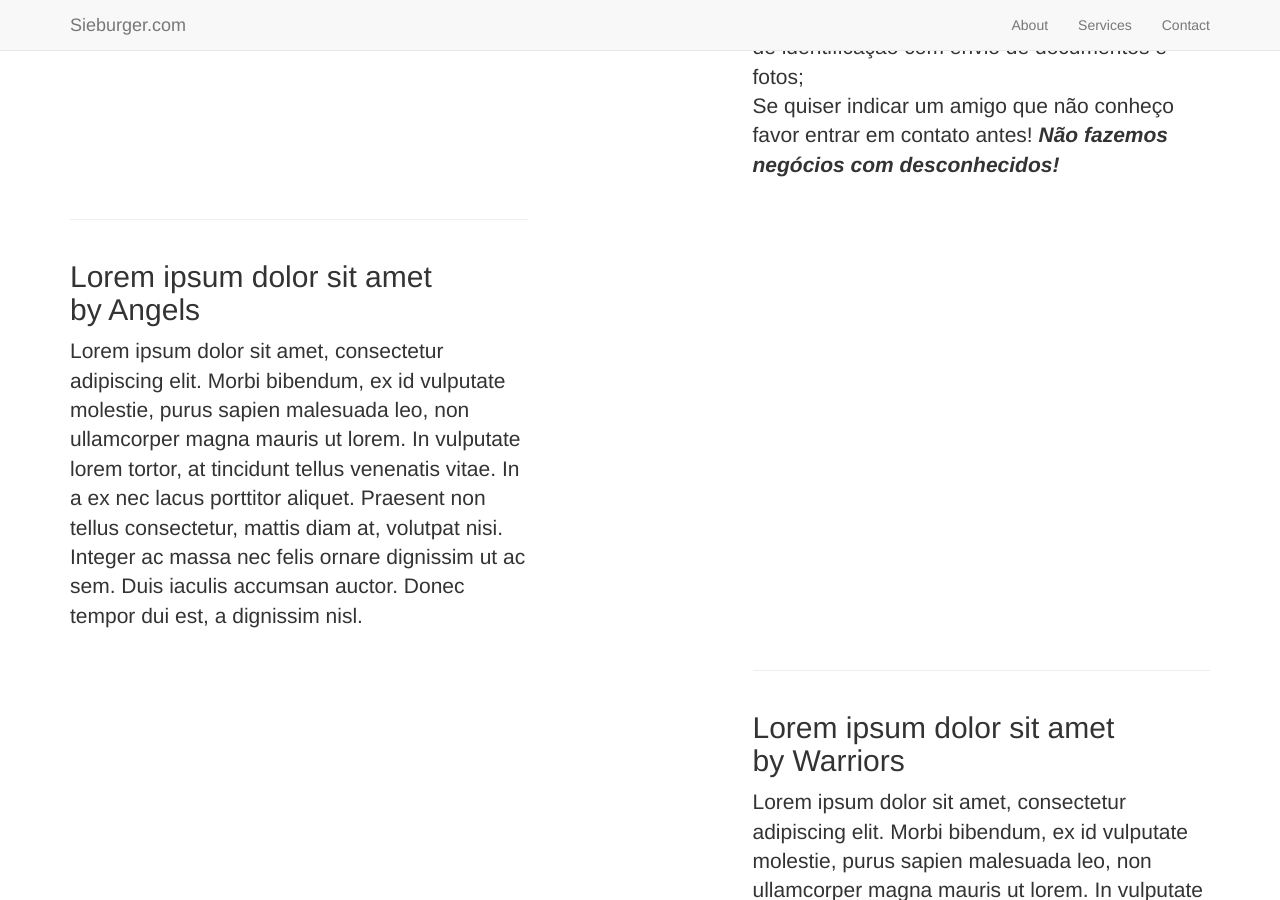
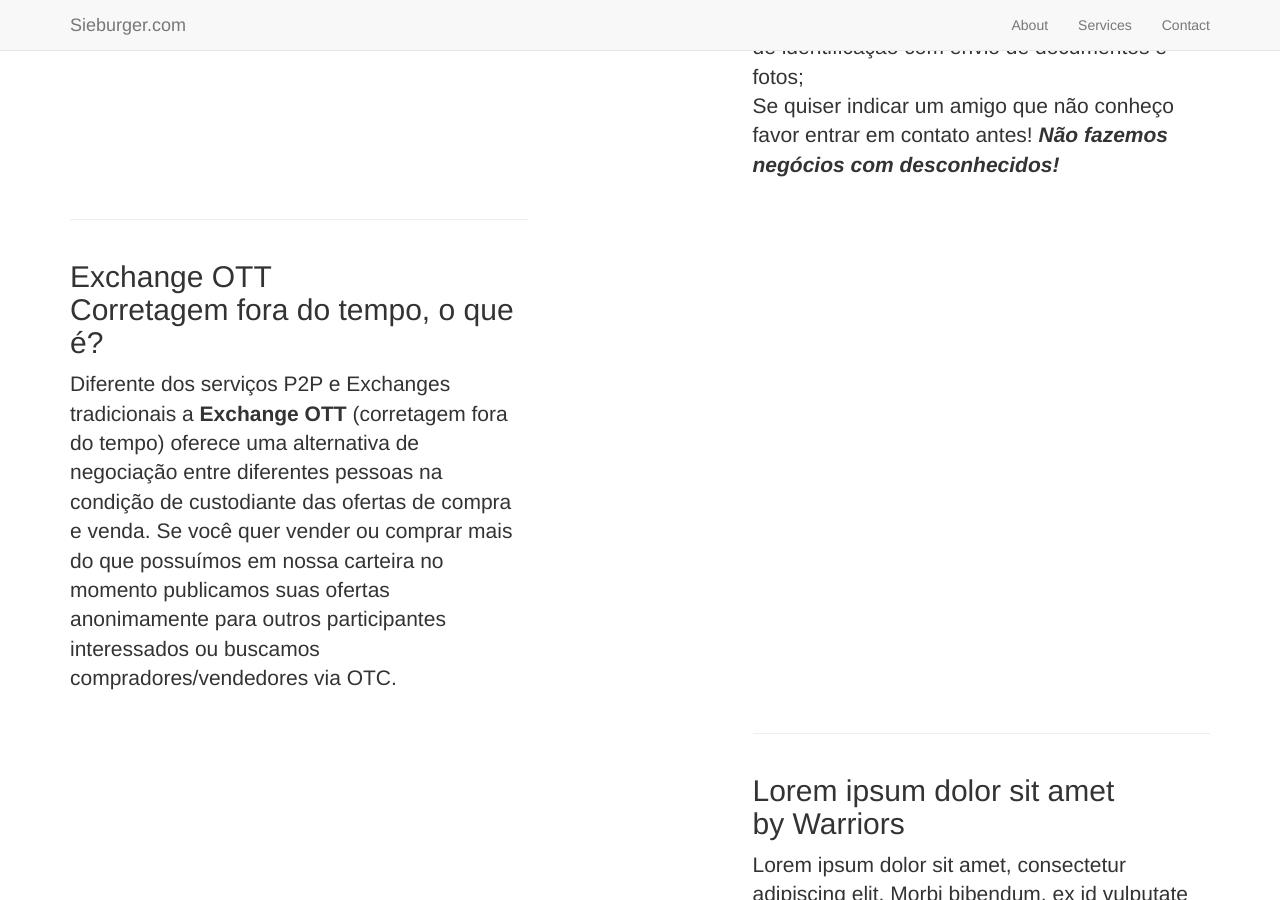
Before and after one commit to sieburger/sieburger.github.io, a Jekyll site: the page built from _posts/2014-09-22-services-2.markdown, in a window 1280 px wide and 900 px high, scrolled down 923 px. Built offline with Jekyll 4.4.1, drawn with Linux system fonts in a browser that asks for light colours; nearby versions of some CDN libraries; some web fonts are replaced; library files that are not in the unit come from our copies; some of the changed text lies outside the part shown.

Commit message:
Update 2014-09-22-services-2.markdown
Add Exchange out the time

```diff
--- a/_posts/2014-09-22-services-2.markdown
+++ b/_posts/2014-09-22-services-2.markdown
@@ -2,7 +2,7 @@
 layout: default
 img: dog.png
 category: Services
-title: Lorem ipsum dolor sit amet<br>by Angels
+title: Exchange OTT<br>Corretagem fora do tempo, o que é?
 description: |
 ---
-  Lorem ipsum dolor sit amet, consectetur adipiscing elit. Morbi bibendum, ex id vulputate molestie, purus sapien malesuada leo, non ullamcorper magna mauris ut lorem. In vulputate lorem tortor, at tincidunt tellus venenatis vitae. In a ex nec lacus porttitor aliquet. Praesent non tellus consectetur, mattis diam at, volutpat nisi. Integer ac massa nec felis ornare dignissim ut ac sem. Duis iaculis accumsan auctor. Donec tempor dui est, a dignissim nisl.
+  Diferente dos serviços P2P e Exchanges tradicionais a **Exchange OTT** (corretagem fora do tempo) oferece uma alternativa de negociação entre diferentes pessoas na condição de custodiante das ofertas de compra e venda. Se você quer vender ou comprar mais do que possuímos em nossa carteira no momento publicamos suas ofertas anonimamente para outros participantes interessados ou buscamos compradores/vendedores via OTC.
```
